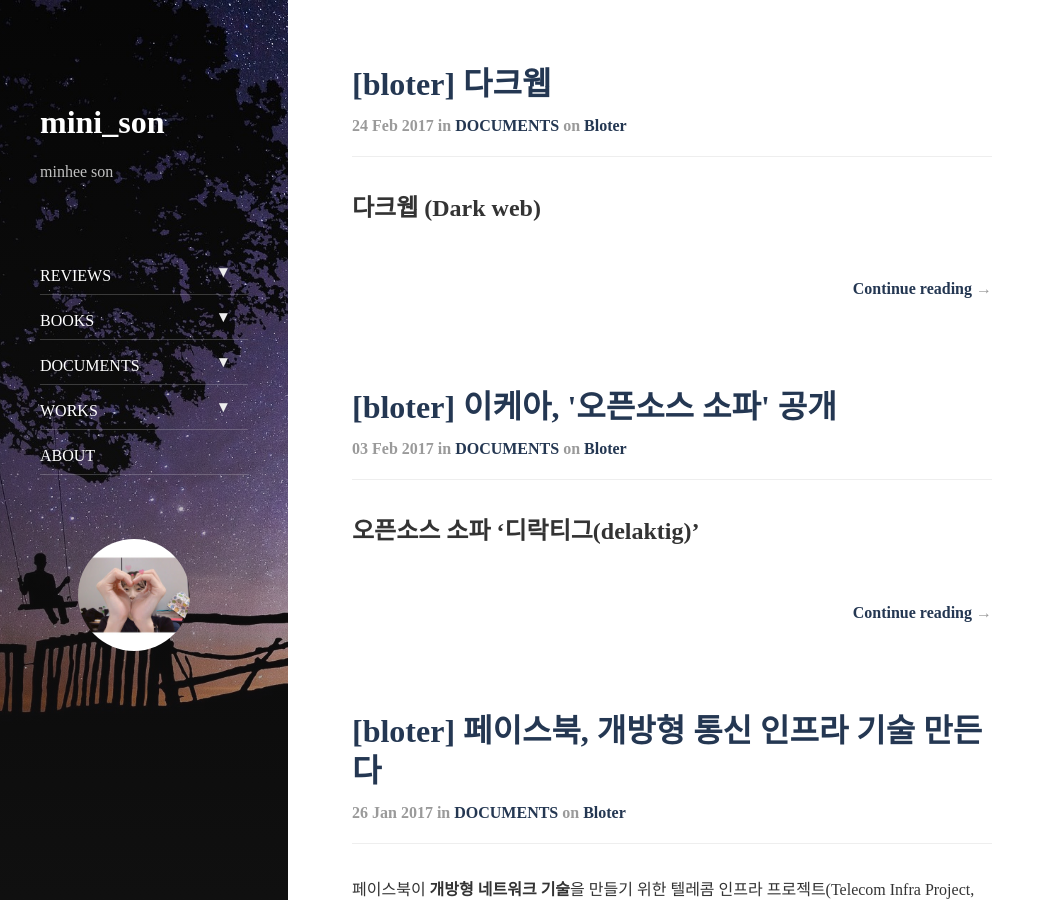
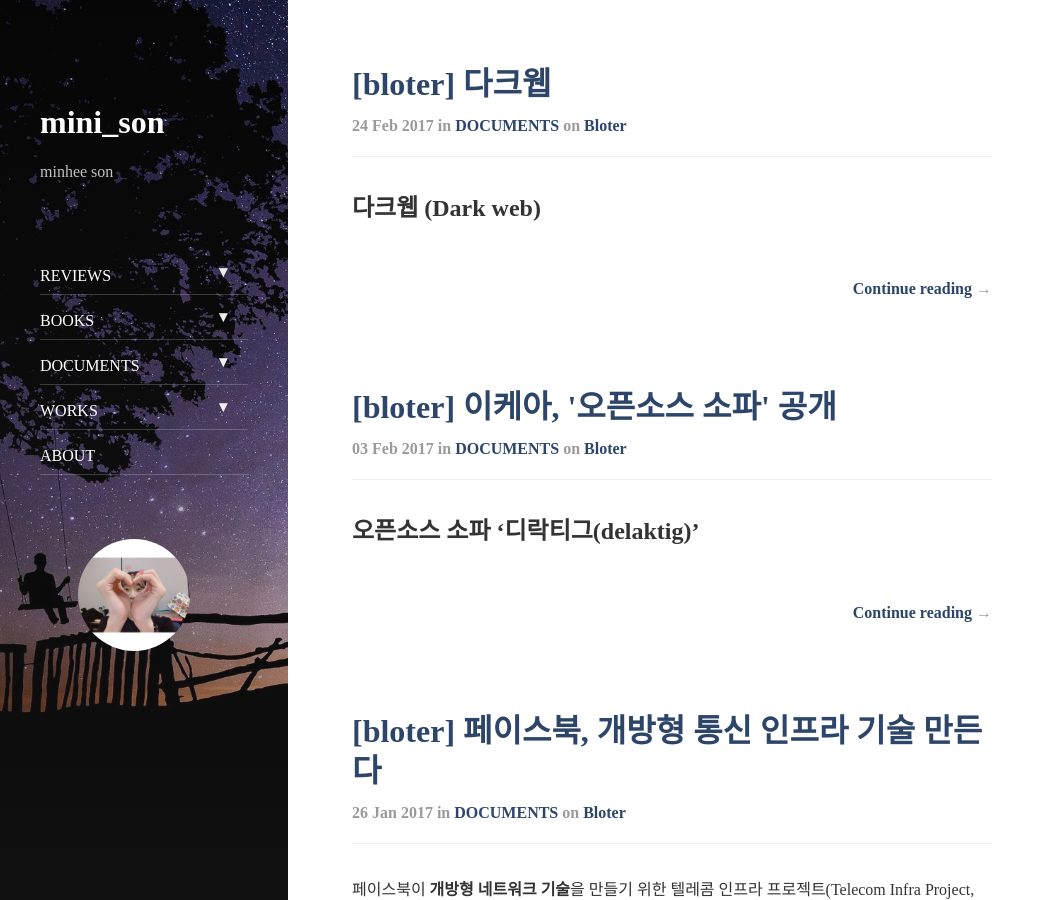
Before and after one commit to minheeson/minheeson.github.io, a Jekyll site: the page built from index.html, in a window 1280 px wide and 900 px high. Shown: the whole window, without its empty margins (0-1055 px from the left). Built offline with Jekyll 4.4.1, drawn with Linux system fonts in a browser that asks for light colours; nearby versions of some CDN libraries; the list of posts is cut into pages by our own code.

Commit message:
modify color

```diff
--- a/_config.yml
+++ b/_config.yml
@@ -27,7 +27,7 @@ author:
 
 # Fallback image and color
 image:               /assets/img/nap.jpg
-color:               '#243752'
+color:               '#2c4568'
 
 # The font used for headings. Expects a string that is a valid CSS font-family value.
 font_heading:        "'Lato', 'Sans-serif'"
```
